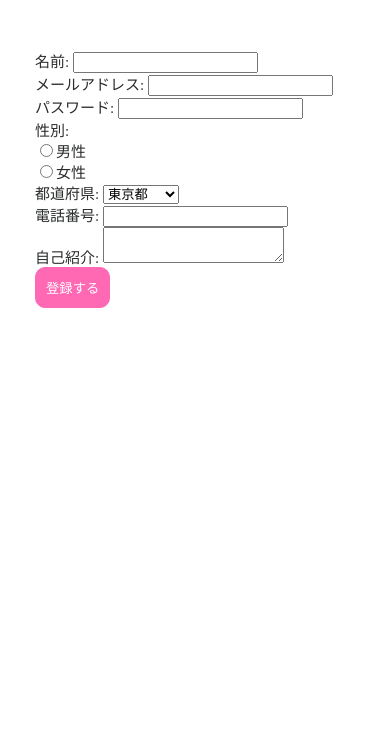
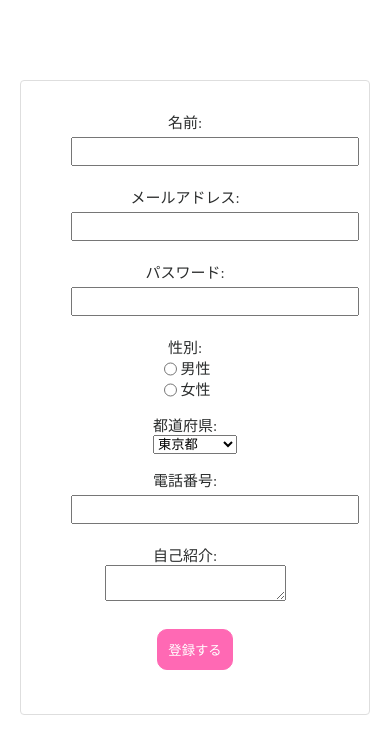
Before and after one commit to albasiempre/form_file, a plain HTML site: page index.html in a window 390 px wide. Drawn offline with Linux system fonts and the light colour scheme.

Commit message:
layout chnaged

```diff
--- a/styles.css
+++ b/styles.css
@@ -35,8 +35,59 @@ body {
 }
 
 
+@media (max-width: 425px) {
+  .form-wrapper {
+    display: grid;
+    grid-template-rows: 1fr;
+    grid-template-columns: 1fr;
+    max-width: 800px;
+    margin: 30px auto;
+    padding: 15px;
+    border: 1px solid #DEDEDE;
+    border-radius: 4px;
+  }
+
+  .wrapper-element {
+    margin: 1.0em 0;
+    display: grid;
+    justify-content: center;
+    border-radius: 30px;
+  }
+
+  input[type="text"]{
+    width: 100%;
+    padding: 5px 100px;
+    margin: 5px 20px;
+  }
+
+  .sex-option {
+    display: flex;
+  }
+
+  input[type="radio"]{
+    display: block;
+  }
+
+  label {
+    margin-right: 20px;
+    text-align: center;
+  }
+
+  textarea {
+    width: 100%;
+
+  }
+
+  button {
+    margin: 1.0em 0
+
+  }
+
 @media (min-width: 768px) {
   .form-wrapper {
+    display: grid;
+    grid-template-columns: 1fr;
+    grid-template-rows: 1fr;
     max-width: 800px;
     margin: 30px auto;
     padding: 15px;
@@ -81,3 +132,5 @@ body {
   }
 
 }
+
+}
```
